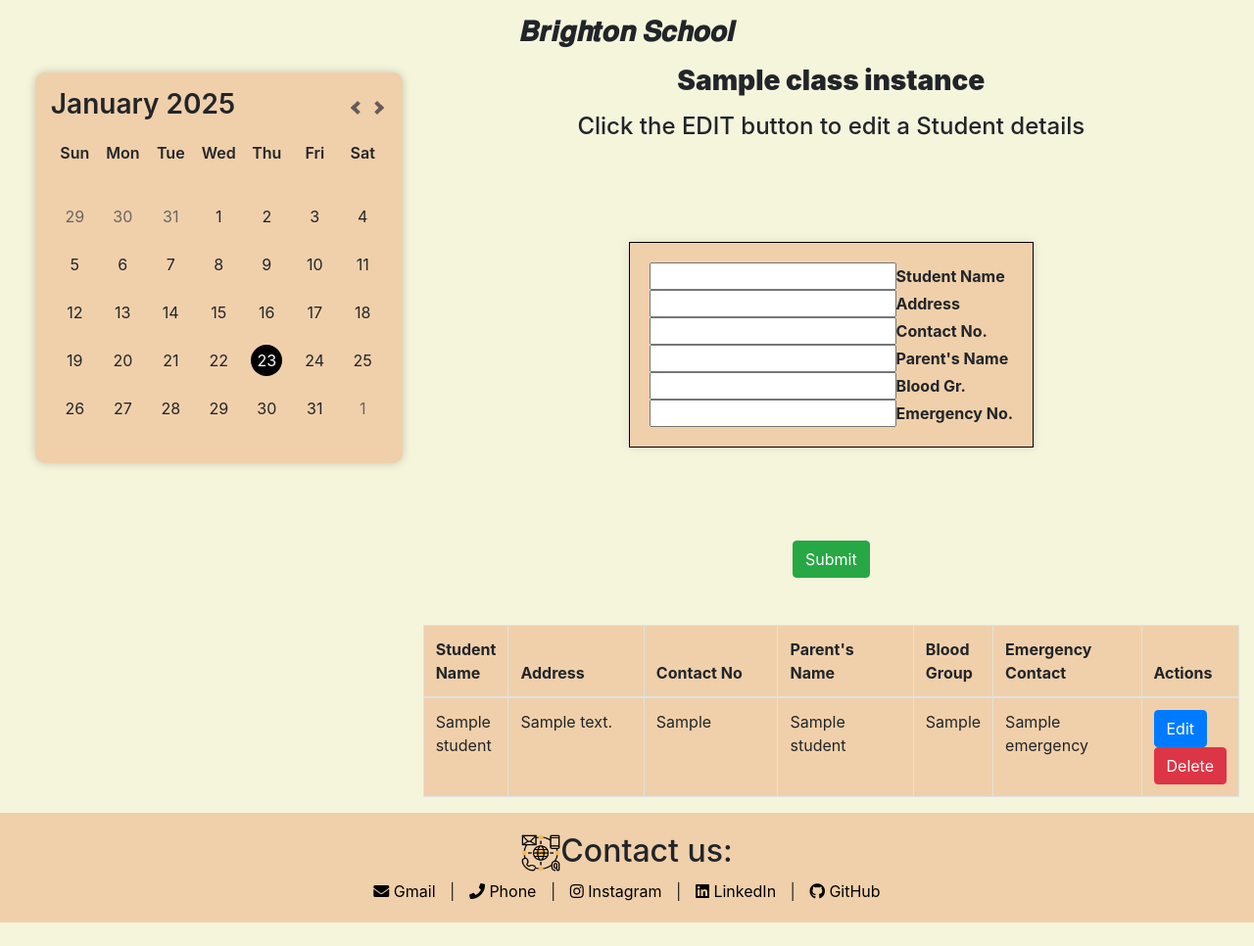
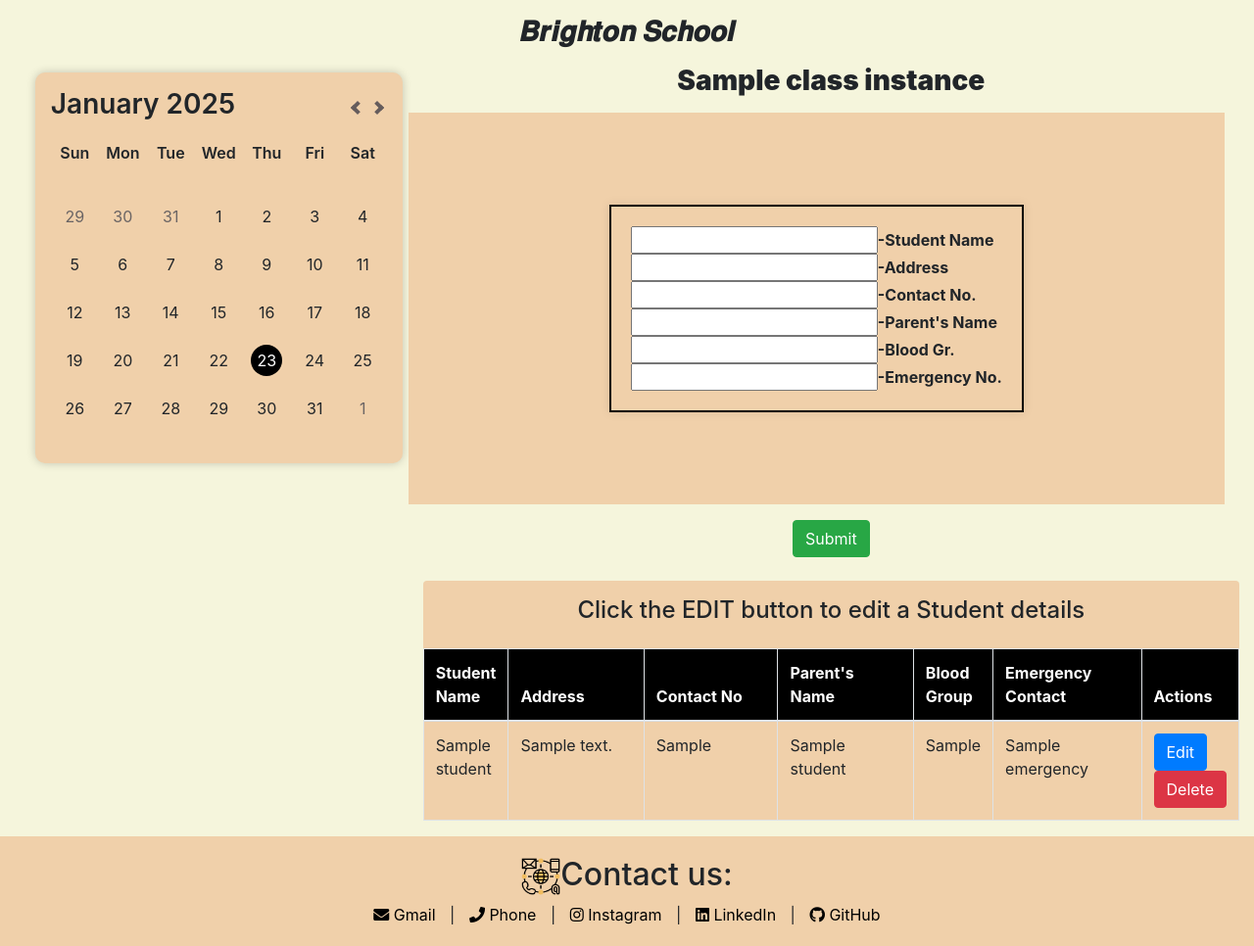
Before and after one commit to ShariqueReza/School-Management-System, a Django app: template app/templates/app/students.html in a window 1280 px wide. Shown: the part 67-1033 px from the top of the page at 98% size. Before the commit the page ends 1009 px from the top, so only its background shows below. Run offline with Django 3.2, Linux system fonts and the light colour scheme; the template is opened without the code that fills it: most values are stand-ins (such as "Sample title", 1, 10 or a date in 2020); some libraries are stand-ins or nearby versions.

Commit message:
fixed some styling in students.html page

```diff
--- a/app/templates/app/exam.html
+++ b/app/templates/app/exam.html
@@ -10,7 +10,7 @@
     <form id="studentForm" method="POST" action="{% url 'class_exams' class_instance.slug %}" novalidate>
         {% csrf_token %}
         <div class="container row box_clr d-flex justify-content-center align-items-center mb-3" style="min-height: 50vh; min-width: 50vw;">
-            <div class="" style="border: 2px solid #000; padding: 20px; box-shadow: 0 0 10px rgba(0, 0, 0, 0.1);">
+            <div class="box_clr" style="border: 2px solid #000; padding: 20px; box-shadow: 0 0 10px rgba(0, 0, 0, 0.1);">
                 <input type="hidden" name="student_id" id="student_id" value="">
                 <div><input type="text" name="date" id="id_date" value=""><strong>-Date</strong></div>
                 <div><input type="text" name="subject" id="id_subject" value=""><strong>-Subject</strong></div>
@@ -22,7 +22,7 @@
         </div>
         <button type="submit" class="btn btn-success" style="display: block; margin: 0 auto;">Submit</button>
         <div class="box_clr mt-4 rounded">
-            <h4 class="text-center fw-bolder">Click the EDIT button to edit Exam details</h4>
+        <h4 class="text-center fw-bolder pt-2 pb-3">Click the EDIT button to edit Exam details</h4>
         <table class="table table-bordered">
             <thead style="font-weight: 900; background-color: black; color: white;">
                 <tr>
--- a/app/templates/app/students.html
+++ b/app/templates/app/students.html
@@ -9,21 +9,22 @@
     </div>
     <form id="studentForm" method="POST" novalidate>
         {% csrf_token %}
-        <h4 class="text-center fw-bolder">Click the EDIT button to edit a Student details</h4>
-        <div class="container d-flex justify-content-center align-items-center" style="min-height: 50vh; min-width: 50vw;">
-            <div class="box_clr" style="border: 1px solid #000; padding: 20px; box-shadow: 0 0 10px rgba(0, 0, 0, 0.1);">
+        <div class="container row box_clr d-flex justify-content-center align-items-center mb-3" style="min-height: 50vh; min-width: 50vw;">
+            <div class="box_clr" style="border: 2px solid #000; padding: 20px; box-shadow: 0 0 10px rgba(0, 0, 0, 0.1);">
                 <div><input type="hidden" name="student_id" id="student_id" value=""></div>
-                <input type="text" name="st_name" id="id_st_name" value=""><strong>Student Name</strong>
-                <div><input type="text" name="address" id="id_address" value=""><strong>Address</strong></div>
-                <div><input type="text" name="contact_no" id="id_contact_no" value=""><strong>Contact No.</strong></div>
-                <div><input type="text" name="parents_names" id="id_parents_names" value=""><strong>Parent's Name</strong></div>
-                <div><input type="text" name="blood_gr" id="id_blood_gr" value=""><strong>Blood Gr.</strong></div>
-                <input type="text" name="emergency" id="id_emergency" value=""><strong>Emergency No.</strong>
+                <input type="text" name="st_name" id="id_st_name" value=""><strong>-Student Name</strong>
+                <div><input type="text" name="address" id="id_address" value=""><strong>-Address</strong></div>
+                <div><input type="text" name="contact_no" id="id_contact_no" value=""><strong>-Contact No.</strong></div>
+                <div><input type="text" name="parents_names" id="id_parents_names" value=""><strong>-Parent's Name</strong></div>
+                <div><input type="text" name="blood_gr" id="id_blood_gr" value=""><strong>-Blood Gr.</strong></div>
+                <input type="text" name="emergency" id="id_emergency" value=""><strong>-Emergency No.</strong>
             </div>
         </div>
         <button type="submit" class="btn btn-success" style="display: block; margin: 0 auto;">Submit</button>
-        <table class="table table-bordered rounded box_clr mt-5">
-            <thead>
+        <div class="box_clr mt-4 rounded">
+        <h4 class="text-center fw-bolder mt-2 pt-3">Click the EDIT button to edit a Student details</h4>
+        <table class="table table-bordered rounded box_clr mt-4">
+            <thead style="font-weight: 900; background-color: black; color: white;">
                 <tr>
                     <th>Student Name</th>
                     <th class="address-col">Address</th>
@@ -51,6 +52,7 @@
                 {% endfor %}
             </tbody>
         </table>
+    </div>
     </form>
 </div>
     <script>
```
Also changed, not shown: db.sqlite3.
